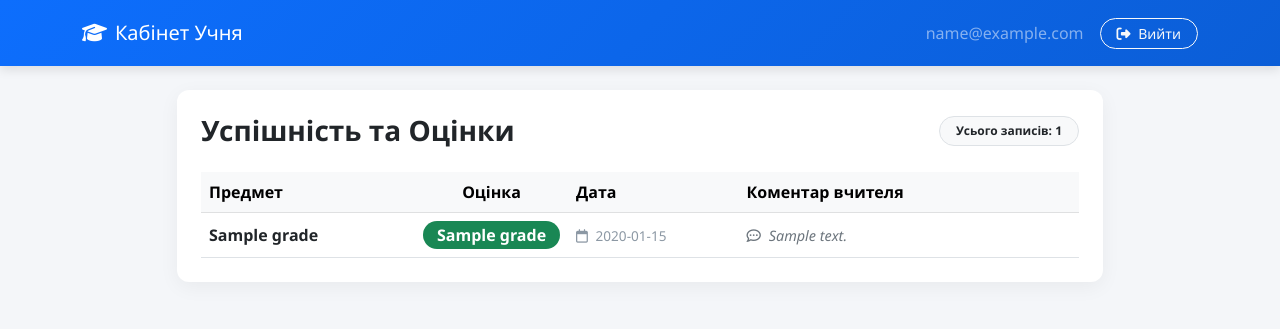
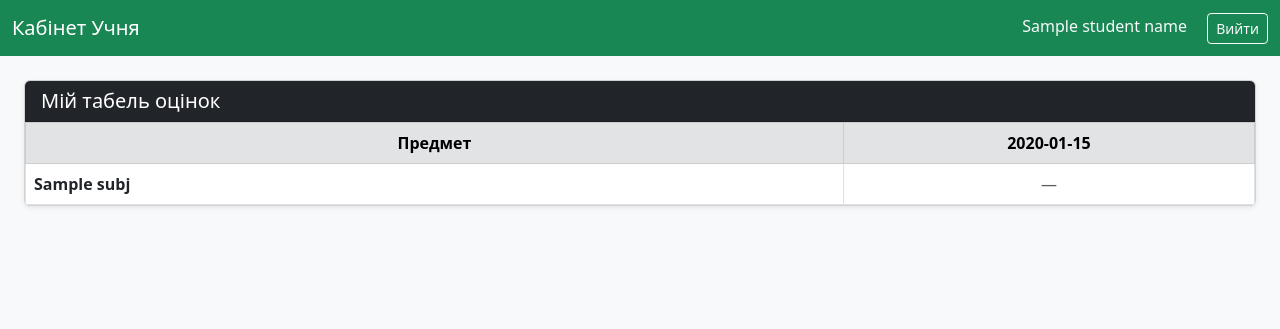
Before and after one commit to tymur75275-maker/School-server, a Flask app: template templates/student.html in a window 1280 px wide. Shown: the top 329 px of the page. Run offline with Flask 3, Linux system fonts and the light colour scheme; the template is opened without the code that fills it: most values are stand-ins (such as "Sample title", 1, 10 or a date in 2020).

Commit message:
Update student.html

```diff
--- a/templates/student.html
+++ b/templates/student.html
@@ -2,144 +2,101 @@
 <html lang="uk">
 <head>
     <meta charset="UTF-8">
-    <meta name="viewport" content="width=device-width, initial-scale=1.0">
-    <title>Кабінет Учня</title>
+    <title>Кабінет учня</title>
     <link href="https://cdn.jsdelivr.net/npm/bootstrap@5.3.0/dist/css/bootstrap.min.css" rel="stylesheet">
-    <link href="https://cdnjs.cloudflare.com/ajax/libs/font-awesome/6.4.0/css/all.min.css" rel="stylesheet">
     <style>
-        body {
-            background-color: #f4f6f9;
-            font-family: 'Segoe UI', Tahoma, Geneva, Verdana, sans-serif;
-        }
-        .navbar {
-            background: linear-gradient(135deg, #0d6efd, #0b5ed7);
-            box-shadow: 0 4px 10px rgba(0, 0, 0, 0.1);
-        }
-        .card {
-            border: none;
-            border-radius: 12px;
-            box-shadow: 0 5px 20px rgba(0, 0, 0, 0.05);
-        }
-        .table {
-            vertical-align: middle;
-        }
-        .grade-badge {
-            font-size: 1rem;
-            font-weight: 600;
-            padding: 6px 14px;
-            border-radius: 20px;
-        }
-        .comment-text {
-            color: #6c757d;
-            font-size: 0.9rem;
-            font-style: italic;
-        }
-        .date-text {
-            color: #8c98a4;
-            font-size: 0.85rem;
-        }
+        .cell-clickable { cursor: pointer; text-align: center; font-weight: bold; }
+        .status-Присутній { background-color: #e8f5e9 !important; color: #2e7d32; }
+        .status-Відсутній { background-color: #ffebee !important; color: #c62828; }
+        .status-Відстрочка { background-color: #e3f2fd !important; color: #1565c0; }
+        .status-Перездача { background-color: #fffde7 !important; color: #f57f17; }
     </style>
 </head>
-<body>
-
-    <!-- Шапка (Header) -->
-    <nav class="navbar navbar-dark mb-4 py-3">
-        <div class="container">
-            <span class="navbar-brand mb-0 h1">
-                <i class="fa-solid fa-graduation-cap me-2"></i>Кабінет Учня
-            </span>
-            <div class="d-flex align-items-center gap-3">
-                <span class="text-white-50 d-none d-md-inline">{{ email }}</span>
-                <a href="{{ url_for('logout') }}" class="btn btn-outline-light btn-sm rounded-pill px-3">
-                    <i class="fa-solid fa-right-from-bracket me-1"></i> Вийти
-                </a>
+<body class="bg-light">
+    <nav class="navbar navbar-dark bg-success mb-4">
+        <div class="container-fluid">
+            <span class="navbar-brand">Кабінет Учня</span>
+            <div>
+                <span class="text-light me-3">{{ student_name }}</span>
+                <a href="{{ url_for('logout') }}" class="btn btn-outline-light btn-sm">Вийти</a>
             </div>
         </div>
     </nav>
 
-    <!-- Основний контент -->
-    <div class="container">
-        <div class="row justify-content-center">
-            <div class="col-lg-10">
-                <div class="card p-4 mb-5">
-                    <div class="d-flex justify-content-between align-items-center mb-4">
-                        <h3 class="fw-bold text-dark mb-0">Успішність та Оцінки</h3>
-                        <span class="badge bg-light text-dark border px-3 py-2 rounded-pill">
-                            Усього записів: {{ grades|length }}
-                        </span>
+    <div class="container-fluid px-4">
+        <div class="card shadow-sm mb-5">
+            <div class="card-header bg-dark text-white">
+                <h5 class="mb-0">Мій табель оцінок</h5>
             </div>
-
-                    {% if grades %}
+            <div class="card-body p-0">
                 <div class="table-responsive">
-                        <table class="table table-hover align-middle mb-0">
-                            <thead class="table-light">
+                    <table class="table table-bordered mb-0 align-middle">
+                        <thead class="table-secondary text-center">
                             <tr>
-                                    <th scope="col" style="width: 25%;">Предмет</th>
-                                    <th scope="col" class="text-center" style="width: 15%;">Оцінка</th>
-                                    <th scope="col" style="width: 20%;">Дата</th>
-                                    <th scope="col" style="width: 40%;">Коментар вчителя</th>
+                                <th style="min-width: 200px;">Предмет</th>
+                                {% for d in dates %}
+                                    <th style="min-width: 90px;">{{ d }}</th>
+                                {% else %}
+                                    <th>Немає оцінок</th>
+                                {% endfor %}
                             </tr>
                         </thead>
                         <tbody>
-                                {% for subject, grade, date, comment in grades %}
+                            {% for subj, grades in grid_data.items() %}
                                 <tr>
-                                    <!-- Предмет -->
-                                    <td class="fw-semibold text-dark">
-                                        {{ subject if subject else '—' }}
+                                    <td><strong>{{ subj }}</strong></td>
+                                    {% for d in dates %}
+                                        {% set rec = grades.get(d) %}
+                                        {% if rec %}
+                                            <td class="cell-clickable status-{{ rec['status'] }}"
+                                                onclick="showDetails('{{ subj }}', '{{ d }}', '{{ rec['grade'] }}', '{{ rec['status'] }}', '{{ rec['topic'] }}', '{{ rec['comment'] }}')">
+                                                {{ rec['grade'] if rec['grade'] else rec['status'] }}
                                             </td>
-
-                                    <!-- Оцінка -->
-                                    <td class="text-center">
-                                        {% if grade %}
-                                            {% set g = grade|int %}
-                                            {% if g >= 10 %}
-                                                <span class="badge bg-success grade-badge">{{ grade }}</span>
-                                            {% elif g >= 7 %}
-                                                <span class="badge bg-primary grade-badge">{{ grade }}</span>
-                                            {% elif g >= 4 %}
-                                                <span class="badge bg-warning text-dark grade-badge">{{ grade }}</span>
                                         {% else %}
-                                                <span class="badge bg-danger grade-badge">{{ grade }}</span>
+                                            <td class="text-center text-muted">—</td>
                                         {% endif %}
-                                        {% else %}
-                                            <span class="text-muted">—</span>
-                                        {% endif %}
-                                    </td>
-
-                                    <!-- Дата -->
-                                    <td>
-                                        <span class="date-text">
-                                            <i class="fa-regular fa-calendar me-1"></i>
-                                            {{ date if date else '—' }}
-                                        </span>
-                                    </td>
-
-                                    <!-- Коментар -->
-                                    <td>
-                                        {% if comment %}
-                                            <span class="comment-text">
-                                                <i class="fa-regular fa-comment-dots me-1"></i>
-                                                {{ comment }}
-                                            </span>
-                                        {% else %}
-                                            <span class="text-muted small">Немає коментаря</span>
-                                        {% endif %}
-                                    </td>
+                                    {% endfor %}
                                 </tr>
                             {% endfor %}
                         </tbody>
                     </table>
                 </div>
-                    {% else %}
-                    <div class="text-center py-5">
-                        <i class="fa-regular fa-folder-open text-muted fa-3x mb-3"></i>
-                        <p class="text-muted fs-5">Оцінок поки немає.</p>
             </div>
-                    {% endif %}
+        </div>
+    </div>
+
+    <!-- Модальне вікно подробиць для учня -->
+    <div class="modal fade" id="detailsModal" tabindex="-1">
+        <div class="modal-dialog">
+            <div class="modal-content">
+                <div class="modal-header bg-success text-white">
+                    <h5 class="modal-title" id="mSubjDate">Деталі уроку</h5>
+                    <button type="button" class="btn-close btn-close-white" data-bs-dismiss="modal"></button>
+                </div>
+                <div class="modal-body">
+                    <p><strong>Оцінка / Статус:</strong> <span id="mGradeStatus" class="badge fs-6"></span></p>
+                    <p><strong>Тема уроку:</strong> <span id="mTopic"></span></p>
+                    <p><strong>Коментар вчителя:</strong> <span id="mComment"></span></p>
                 </div>
             </div>
         </div>
     </div>
 
+    <script src="https://cdn.jsdelivr.net/npm/bootstrap@5.3.0/dist/js/bootstrap.bundle.min.js"></script>
+    <script>
+        function showDetails(subj, date, grade, status, topic, comment) {
+            document.getElementById('mSubjDate').innerText = `${subj} (${date})`;
+
+            let gradeText = grade ? `Оцінка ${grade} [${status}]` : status;
+            let badge = document.getElementById('mGradeStatus');
+            badge.innerText = gradeText;
+            badge.className = `badge fs-6 status-${status}`;
+
+            document.getElementById('mTopic').innerText = topic || 'Не вказана';
+            document.getElementById('mComment').innerText = comment || 'Немає коментаря';
+
+            new bootstrap.Modal(document.getElementById('detailsModal')).show();
+        }
+    </script>
 </body>
 </html>
```
Lines whose indentation alone changed are shown as unchanged.
